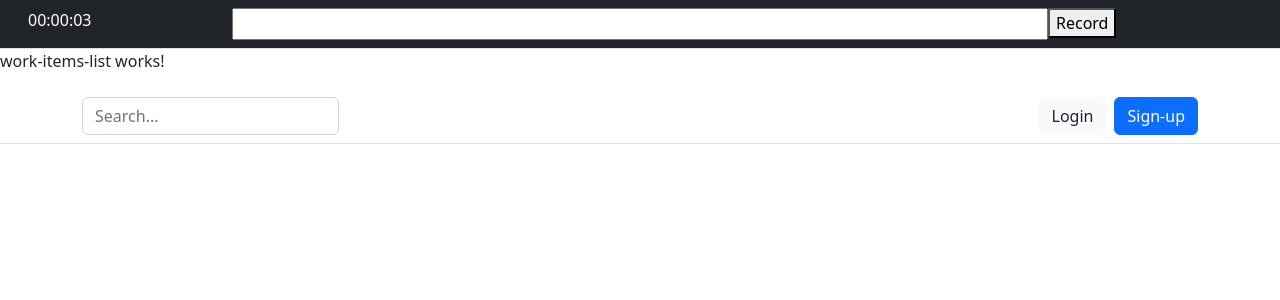
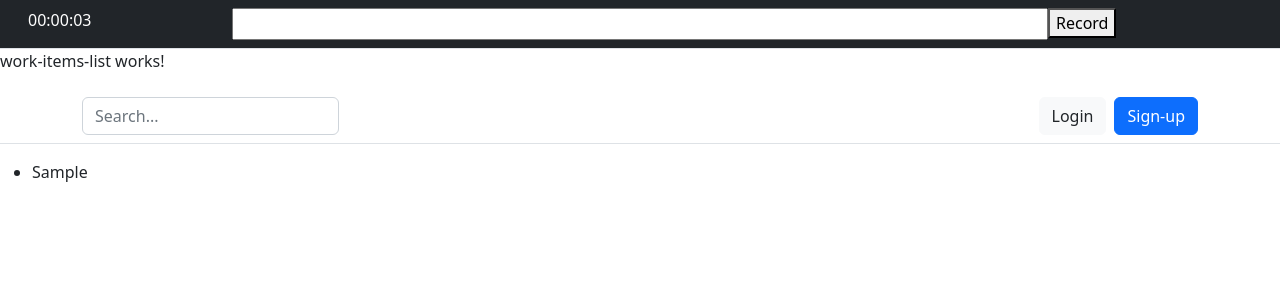
Before and after one commit to ProgramX-NPledger/Clock, an Angular app in the folder TraaDyLiooar/: page / in a window 1280 px wide. Both pictures are taken after typing "Sample" into the empty fields and a click on the button "Record". Shown: the top 300 px of the page. Built offline with nearby package versions, Linux system fonts and the light colour scheme.

Commit message:
Implemented comms from parent to child to allow for display of workitems

```diff
--- a/TraaDyLiooar/src/app/app.component.html
+++ b/TraaDyLiooar/src/app/app.component.html
@@ -1,2 +1,2 @@
 <app-header (submitWorkItem)="submitWorkItem($event)" />
-<app-work-items-list />
+<app-work-items-list [workItems]="workItems" />
--- a/TraaDyLiooar/src/app/app.component.ts
+++ b/TraaDyLiooar/src/app/app.component.ts
@@ -1,4 +1,4 @@
-import { Component } from '@angular/core';
+import { Component, OnInit } from '@angular/core';
 import { RepositoryService } from './_services/repository.service';
 import { WorkItem } from './_models/workItem';
 
@@ -7,24 +7,30 @@ import { WorkItem } from './_models/workItem';
   templateUrl: './app.component.html',
   styleUrls: ['./app.component.css']
 })
-export class AppComponent {
+export class AppComponent implements OnInit {
   title = 'TraaDyLiooar';
+  workItems : WorkItem[] = [];
 
   constructor (private repositoryService : RepositoryService) {
 
+  }
+
+  ngOnInit(): void {
+    // load work items and display at outset
+    this.loadAndRefreshWorkItems();
   }
 
   submitWorkItem(event: WorkItem) {
     // received from the recordTime method in the header component
     // submits a work item model for storage
     this.repositoryService.addWorkItem(event);
-    // load and refresh work items
+      // load and refresh work items
     this.loadAndRefreshWorkItems();
   }
 
   loadAndRefreshWorkItems() {
     const workItems = this.repositoryService.getWorkItems();
     // work items need to be passed to the work Items child for display
-
+    this.workItems=workItems;
   }
 }
--- a/TraaDyLiooar/src/app/work-items-list/work-items-list.component.html
+++ b/TraaDyLiooar/src/app/work-items-list/work-items-list.component.html
@@ -11,3 +11,7 @@
       </div>
     </div>
   </div>
+
+  <ul *ngFor="let workItem of workItems">
+    <li>{{workItem.title}}</li>
+  </ul>
--- a/TraaDyLiooar/src/app/work-items-list/work-items-list.component.ts
+++ b/TraaDyLiooar/src/app/work-items-list/work-items-list.component.ts
@@ -1,4 +1,5 @@
-import { Component } from '@angular/core';
+import { Component, Input } from '@angular/core';
+import { WorkItem } from '../_models/workItem';
 
 @Component({
   selector: 'app-work-items-list',
@@ -6,5 +7,6 @@ import { Component } from '@angular/core';
   styleUrls: ['./work-items-list.component.css']
 })
 export class WorkItemsListComponent {
+  @Input() workItems: WorkItem[] = [];
 
 }
```
